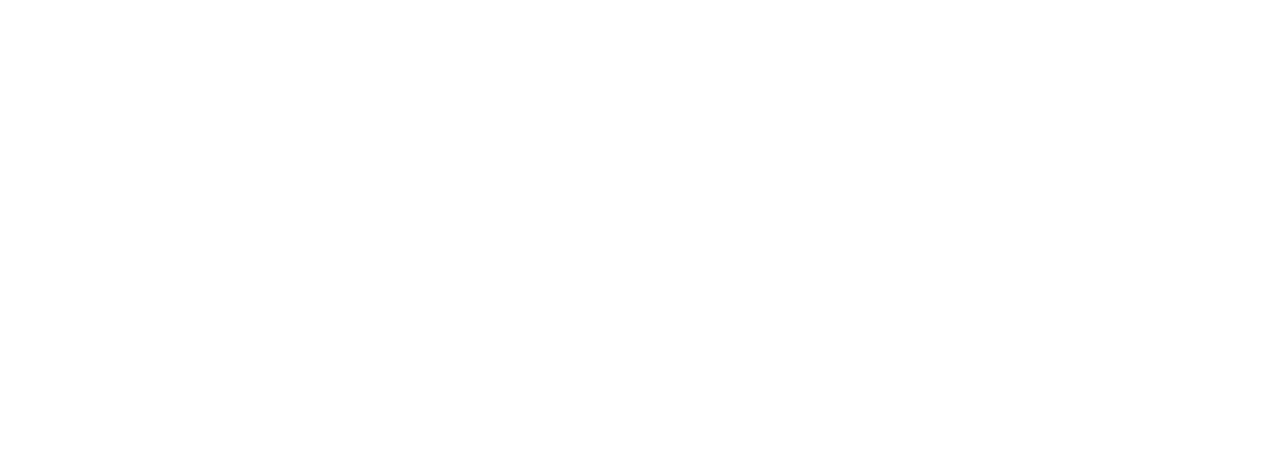
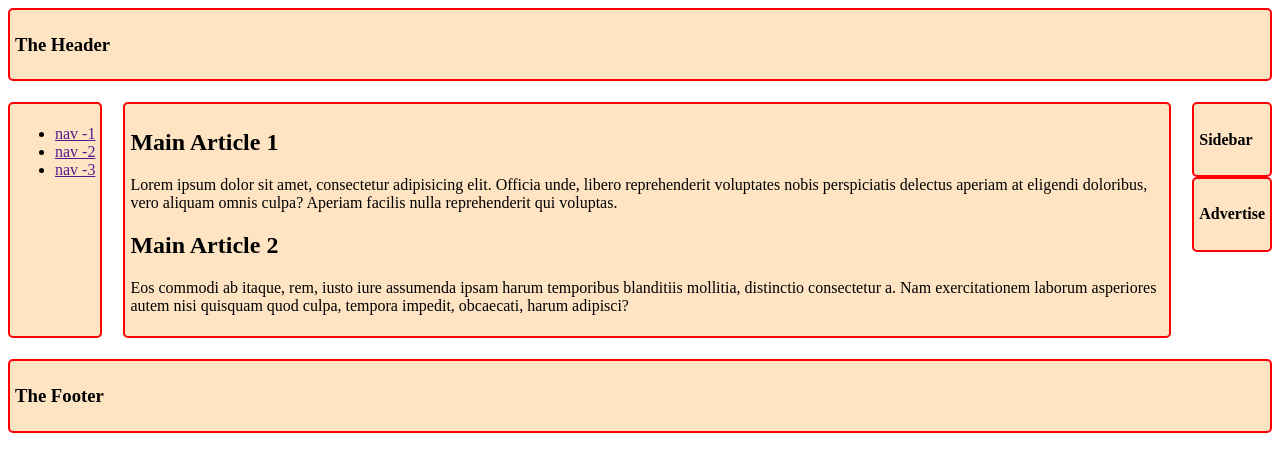
Before and after one commit to Shahid-97-Ahamed/web-layout, a plain HTML site: page index.html in a window 1280 px wide. Drawn offline with Linux system fonts and the light colour scheme.

Commit message:
basic layout stacture

```diff
--- a/css/style.css
+++ b/css/style.css
@@ -0,0 +1,33 @@
+.header, .nav, .main, .sidebar, .Advertise, .footer{
+    background-color: bisque;
+    border: 2px solid red;
+    border-radius: 5px;
+    padding: 5px;
+}
+.header{
+    grid-area: header;
+}
+.nav{
+    grid-area: nav;
+}
+.main{
+    grid-area: main;
+}
+.sidebar{
+    grid-area: sidebar;
+}
+.Advertise{
+    grid-area:advertise;
+}
+.footer{
+    grid-area: footer;
+}
+.contenar{
+    display: grid;
+    grid-template-areas:
+    "header header header header "
+    "nav main main saidbar"
+    "nav main main Advertise"
+    "footer footer footer footer";
+    gap: 21px;
+}
--- a/index.html
+++ b/index.html
@@ -4,9 +4,40 @@
     <meta charset="UTF-8">
     <meta name="viewport" content="width=device-width, initial-scale=1.0">
     <link rel="stylesheet" href="css/style.css">
-    <title>Document</title>
+    <title>Grid Layout</title>
 </head>
-<body>
-
+<body class="contenar">
+    <header class="header">
+        <h3>The Header</h3>
+    </header>
+        <nav class="nav">
+<ul>
+    <li><a href="">nav -1</a></li>
+    <li><a href="">nav -2</a></li>
+    <li><a href="">nav -3</a></li>
+</ul>
+        </nav>
+        <main class="main">
+<!-- article*2>h2{Main Article $}+p>lorem -->
+<article>
+    <h2>Main Article 1</h2>
+    <p>Lorem ipsum dolor sit amet, consectetur adipisicing elit. Officia unde, libero reprehenderit voluptates nobis perspiciatis delectus aperiam at eligendi doloribus, vero aliquam omnis culpa? Aperiam facilis nulla reprehenderit qui voluptas.</p>
+</article>
+<article>
+    <h2>Main Article 2</h2>
+    <p>Eos commodi ab itaque, rem, iusto iure assumenda ipsam harum temporibus blanditiis mollitia, distinctio consectetur a. Nam exercitationem laborum asperiores autem nisi quisquam quod culpa, tempora impedit, obcaecati, harum adipisci?</p>
+</article>
+        </main>
+        <aside>
+            <div class="sidebar">
+                <h4>Sidebar</h4>
+            </div>
+            <div class="Advertise">
+                <h4>Advertise</h4>
+            </div>
+        </aside>
+        <footer class="footer">
+<h3>The Footer</h3>
+        </footer>
 </body>
 </html>
```
